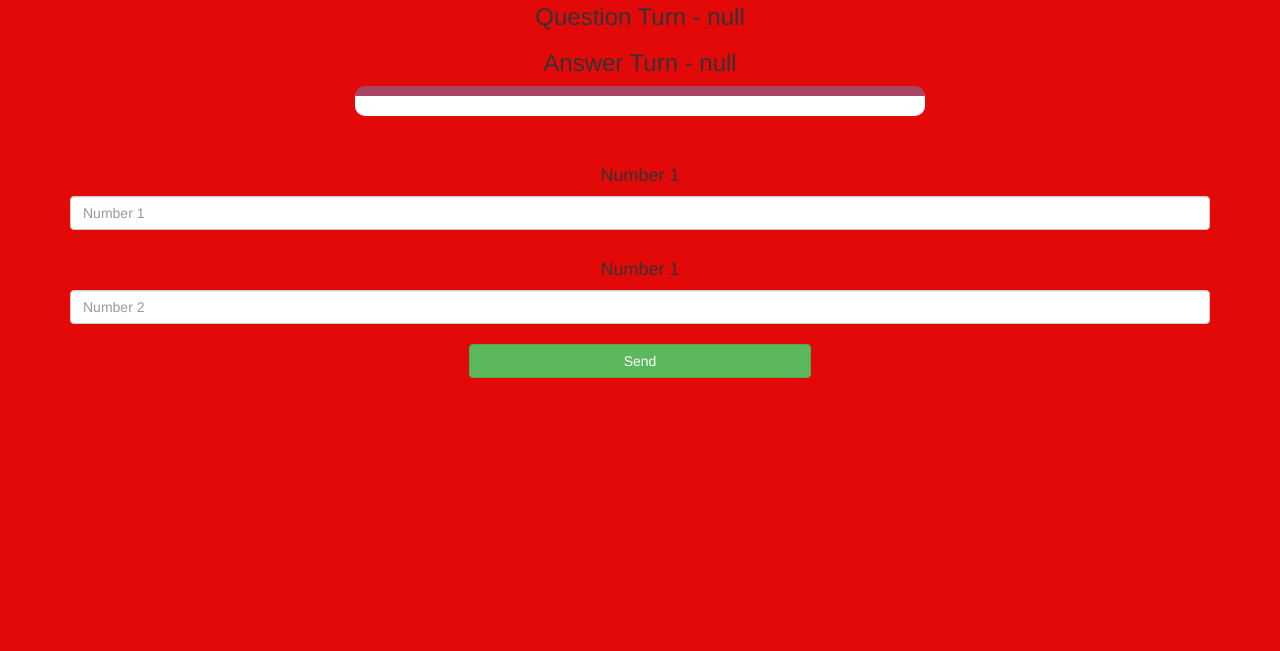
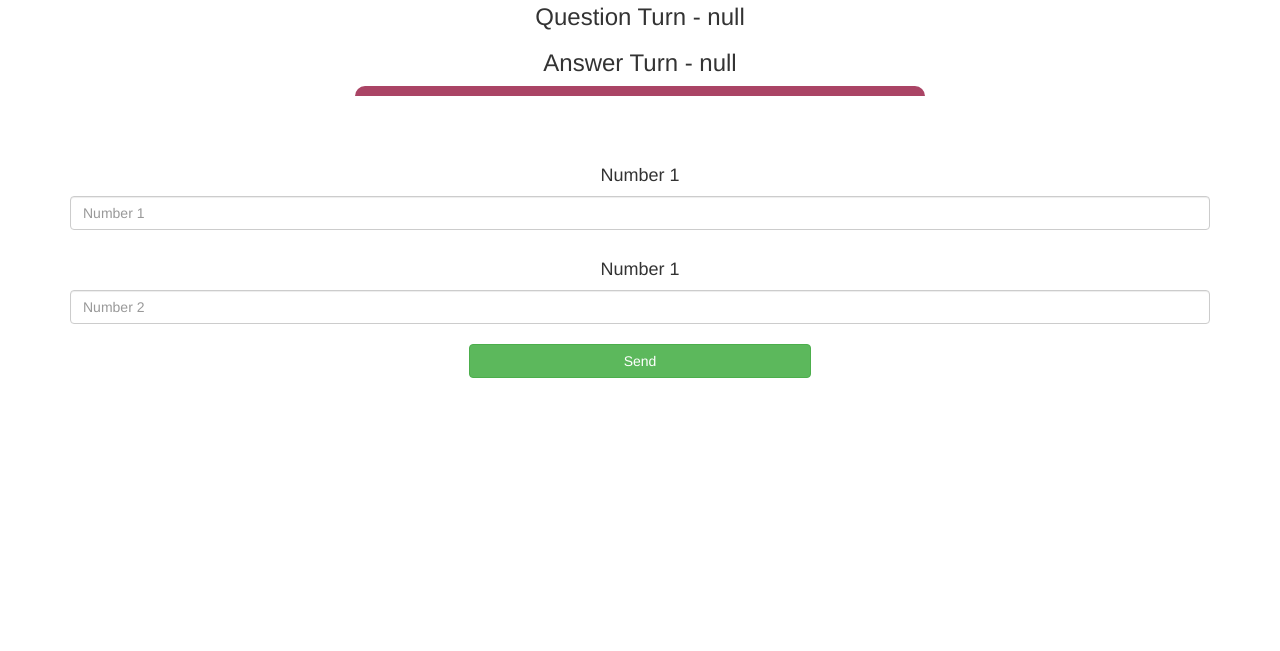
Before and after one commit to Anu1234567890688/math-quiz-3, a plain HTML site: page index.html in a window 1280 px wide. Shown: the part 149-800 px from the top of the page. Drawn offline with nearby package versions, Linux system fonts and the light colour scheme.

Commit message:
Update style.css

```diff
--- a/style.css
+++ b/style.css
@@ -1,6 +1,6 @@
 body
 {
-	background: #e40909;
+	background: EFBDEB;
 }
 
 	.login_div1 , .login_div2
```
